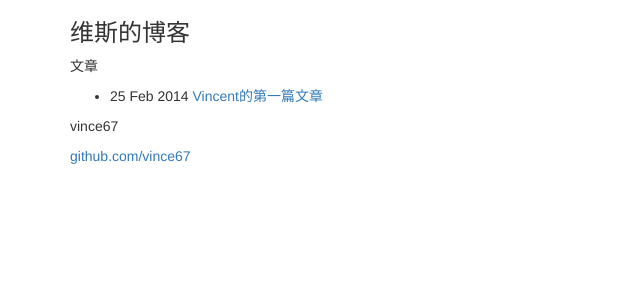
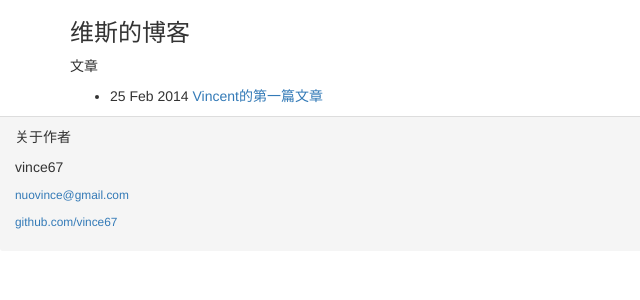
Before and after one commit to vince67/vince67.github.io, a Jekyll site: the page built from index.html, in a window 1280 px wide. Shown: the top 300 px of the page, without its empty margins (0-640 px from the left). Built offline with Jekyll 4.4.1, drawn with Linux system fonts in a browser that asks for light colours; nearby versions of some CDN libraries.

Commit message:
FIX: fixed footer

```diff
--- a/_layouts/default.html
+++ b/_layouts/default.html
@@ -9,13 +9,12 @@
 <body>
     <div class="container">
         {{ content }}
-        <div class="footer">
-            <div class="contact">
-                <p>vince67</p>
-        </div>
-        <div class="contact">
-            <p><a href="http://github.com/hueidou/">github.com/vince67</a></p>
-        </div>
+    </div>
+    <div class="panel-footer">
+        <p>关于作者</p>
+        <p>vince67</p>
+        <p><small><a href="nuovince@gmail.com">nuovince@gmail.com</a></small></p>
+        <p><small><a href="http://github.com/hueidou/">github.com/vince67</a></small></p>
     </div>
 </body>
 </html>
```
